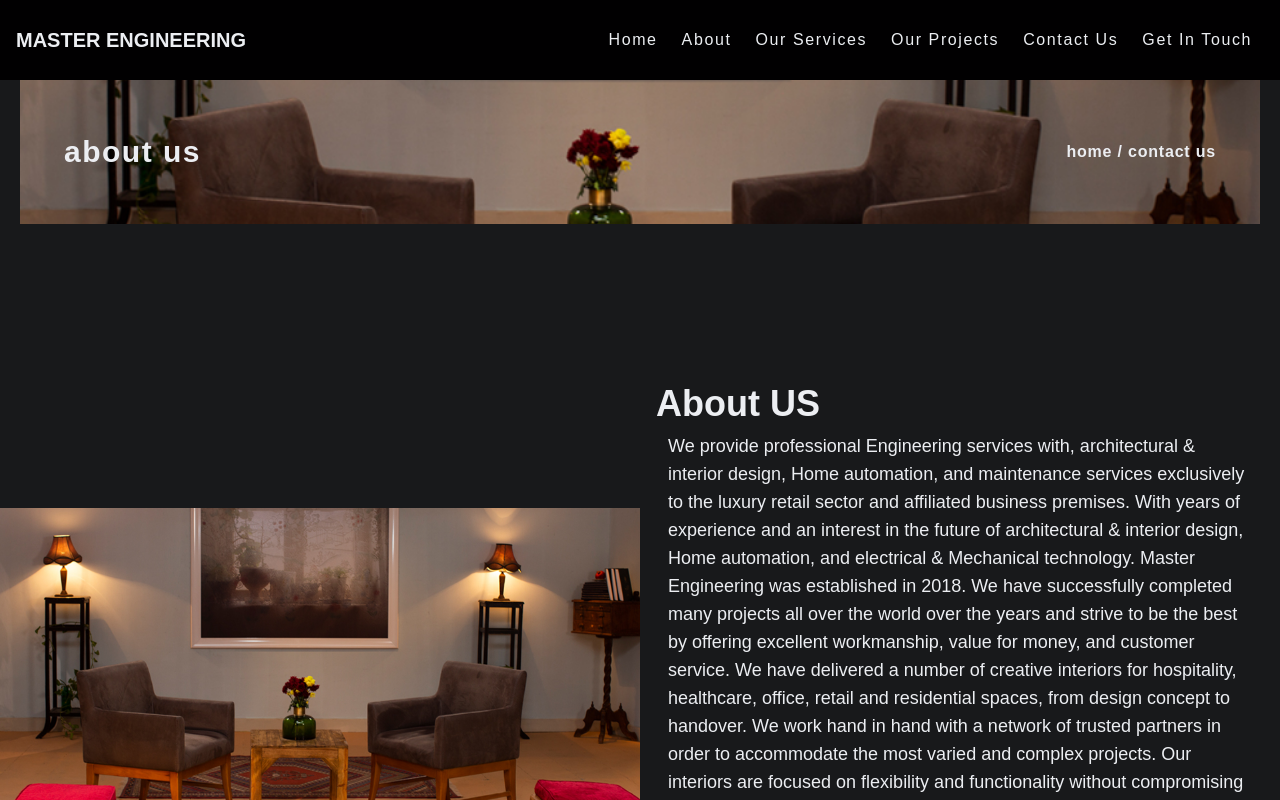
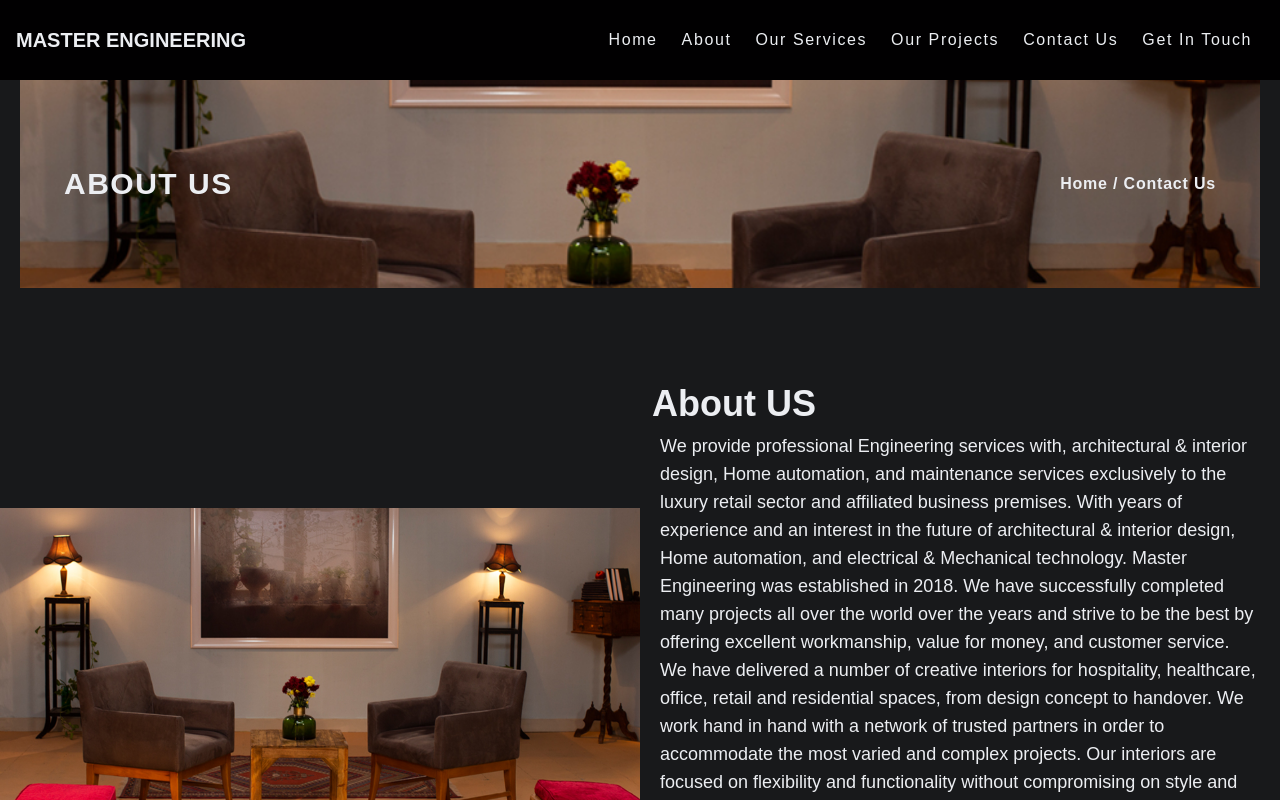
Before and after one commit to parham-mosadeq/infya, a Next.js app: page /about in a window 1280 px wide. Shown: the top 800 px of the page. Built offline with nearby package versions, Linux system fonts and the light colour scheme.

Commit message:
update section and full descs

```diff
--- a/src/components/modules/about-us/AboutUsInfo.js
+++ b/src/components/modules/about-us/AboutUsInfo.js
@@ -1,9 +1,9 @@
 function AboutUsInfo() {
   return (
-    <section className='min-h-screen text-mainTxtColor flex flex-col justify-center py-10 px-4 text-lg'>
-      <div className='py-4'>
+    <section className='min-h-screen text-mainTxtColor flex flex-col justify-center py-10 px-1 lg:px-3 text-lg'>
+      <div className='py-4 '>
         <h1 className='text-4xl capitalize pb-2'>About US</h1>
-        <p className='px-3'>
+        <p className=' lg:px-2'>
           We provide professional Engineering services with, architectural &
           interior design, Home automation, and maintenance services exclusively
           to the luxury retail sector and affiliated business premises. With
--- a/src/components/modules/contact-us/ContactUsProfile.js
+++ b/src/components/modules/contact-us/ContactUsProfile.js
@@ -1,17 +1,17 @@
-function ContactUsProfile({title}) {
+function ContactUsProfile({ title }) {
   return (
     <>
       <div className=' relative h-36'>
-        <div className='h-36 w-full block  '>
+        <div className='h-36 lg:h-52 w-full block  '>
           <div
             className='block px-5 object-cover bg-fixed
             h-full bg-contactUsBg bg-no-repeat bg-origin-content bg-center bg-cover'
           >
             <div className='max-w-6xl w-full h-full flex items-center justify-between mx-auto'>
-              <p className='  text-3xl font-bold tracking-wider text-mainTxtColor  '>
+              <p className=' uppercase text-3xl font-bold tracking-wider text-mainTxtColor  '>
                 {title}
               </p>
-              <p className=' text- font-bold tracking-wider text-mainTxtColor  '>
+              <p className='capitalize text- font-bold tracking-wider text-mainTxtColor  '>
                 home / contact us
               </p>
             </div>
--- a/src/components/modules/ourDesignDetails/DesignDetails.js
+++ b/src/components/modules/ourDesignDetails/DesignDetails.js
@@ -1,8 +1,10 @@
 import { useRouter } from 'next/router';
 import ourDesign from '../../../../data/ourDesDB.json';
 import Image from 'next/image';
+import Link from 'next/link';
 function DesignDetails() {
   const { asPath } = useRouter();
+  const breadCrumbs = asPath.split('/');
   const { designs } = ourDesign;
   const itemId = +asPath[asPath.length - 1];
   const headTitle = asPath.split('/')[2].split('-').slice(0, -1).join(' ');
@@ -17,8 +19,9 @@ function DesignDetails() {
         {/* title */}
         <div>
           <p className='text-sm hidden text-mainTxtColor capitalize lg:block px-2'>
-            <span>home</span>/<span>our services/</span>
-            <span>{headTitle}</span>
+            <Link href={'/'}>home</Link> /{' '}
+            <Link href={`/${breadCrumbs[1]}`}>our services </Link> /
+            <span> {headTitle}</span>
           </p>
         </div>
       </div>
```
Also changed, not shown: data/ourDesDB.json (+5 -5 lines).
